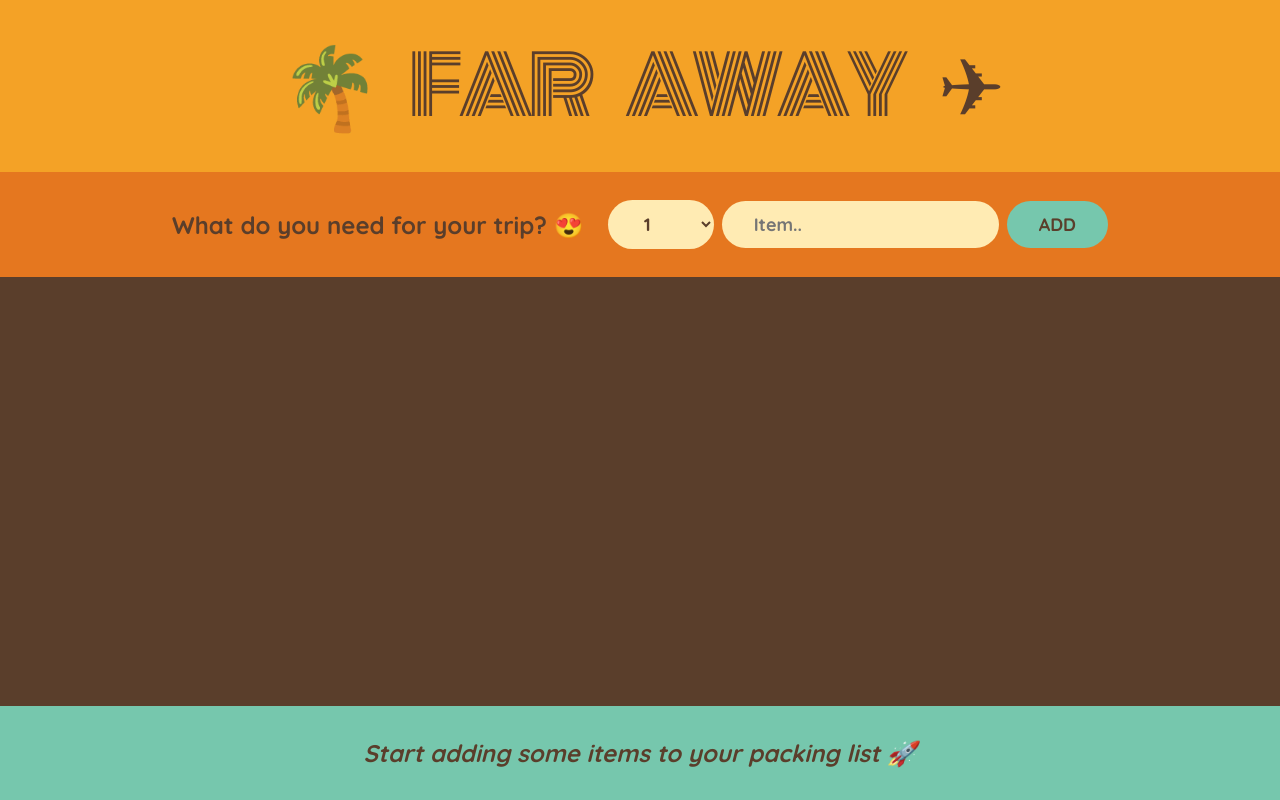
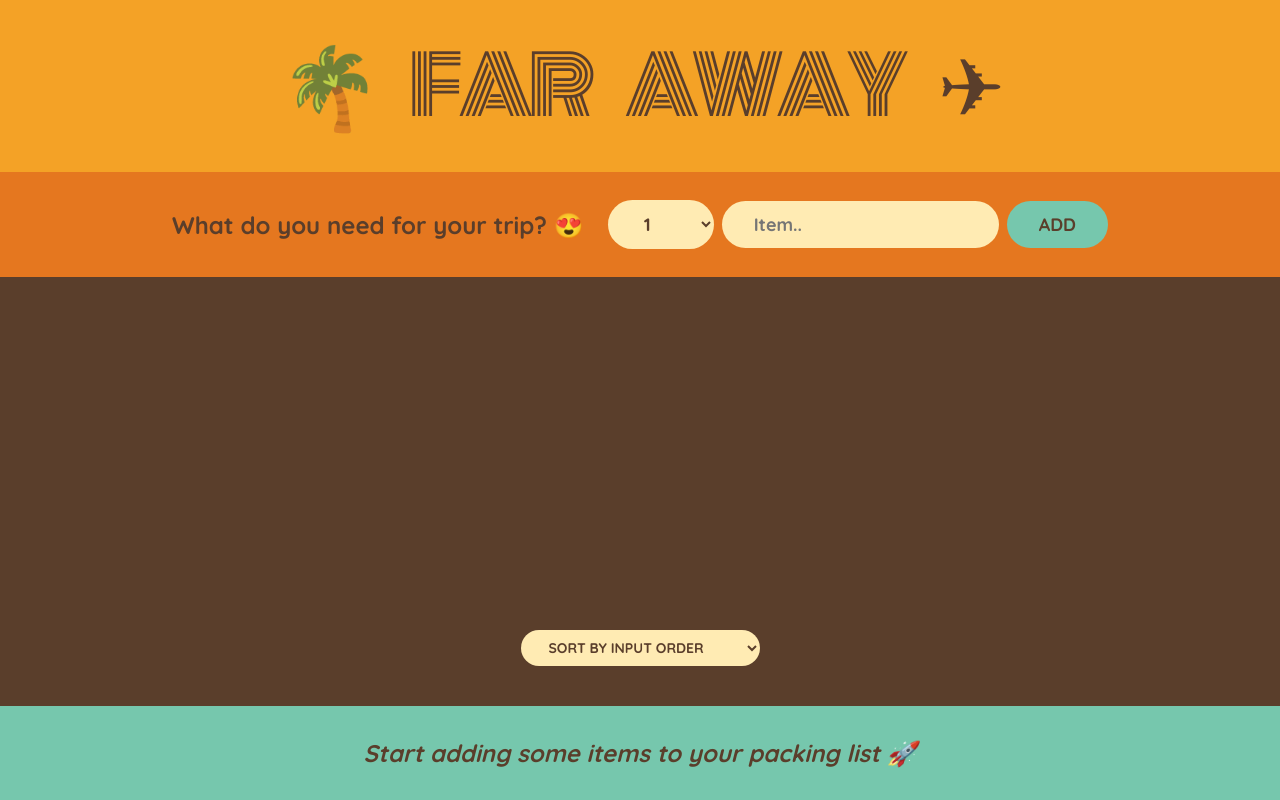
Before and after one commit to bylevskijSV/travel-list, a React (Create React App) app: page / in a window 1280 px wide. Built offline with nearby package versions, Linux system fonts and the light colour scheme.

Commit message:
add sort in PackingList component

```diff
--- a/src/App.js
+++ b/src/App.js
@@ -79,10 +79,25 @@ function Form({ onAddItems }) {
 }
 
 function PackingList({ items, onDeleteItem, onToggleItem }) {
+  const [sortBy, setSortBy] = useState("input");
+
+  let sortedItems;
+
+  if (sortBy === "input") sortedItems = items;
+  if (sortBy === "description")
+    sortedItems = items
+      .slice()
+      .sort((a, b) => a.description.localeCompare(b.description));
+
+  if (sortBy === "packed")
+    sortedItems = items
+      .slice()
+      .sort((a, b) => Number(b.packed) - Number(a.packed));
+
   return (
     <div className="list">
       <ul>
-        {items.map((item) => (
+        {sortedItems.map((item) => (
           <Item
             item={item}
             key={item.id}
@@ -91,6 +106,20 @@ function PackingList({ items, onDeleteItem, onToggleItem }) {
           />
         ))}
       </ul>
+
+      <div className="actions">
+        <select value={sortBy} onChange={(e) => setSortBy(e.target.value)}>
+          <option value="input" key="input">
+            Sort by input order
+          </option>
+          <option value="description" key="description">
+            Sort by description
+          </option>
+          <option value="packed" key="packed">
+            Sort by packed status
+          </option>
+        </select>
+      </div>
     </div>
   );
 }
```
